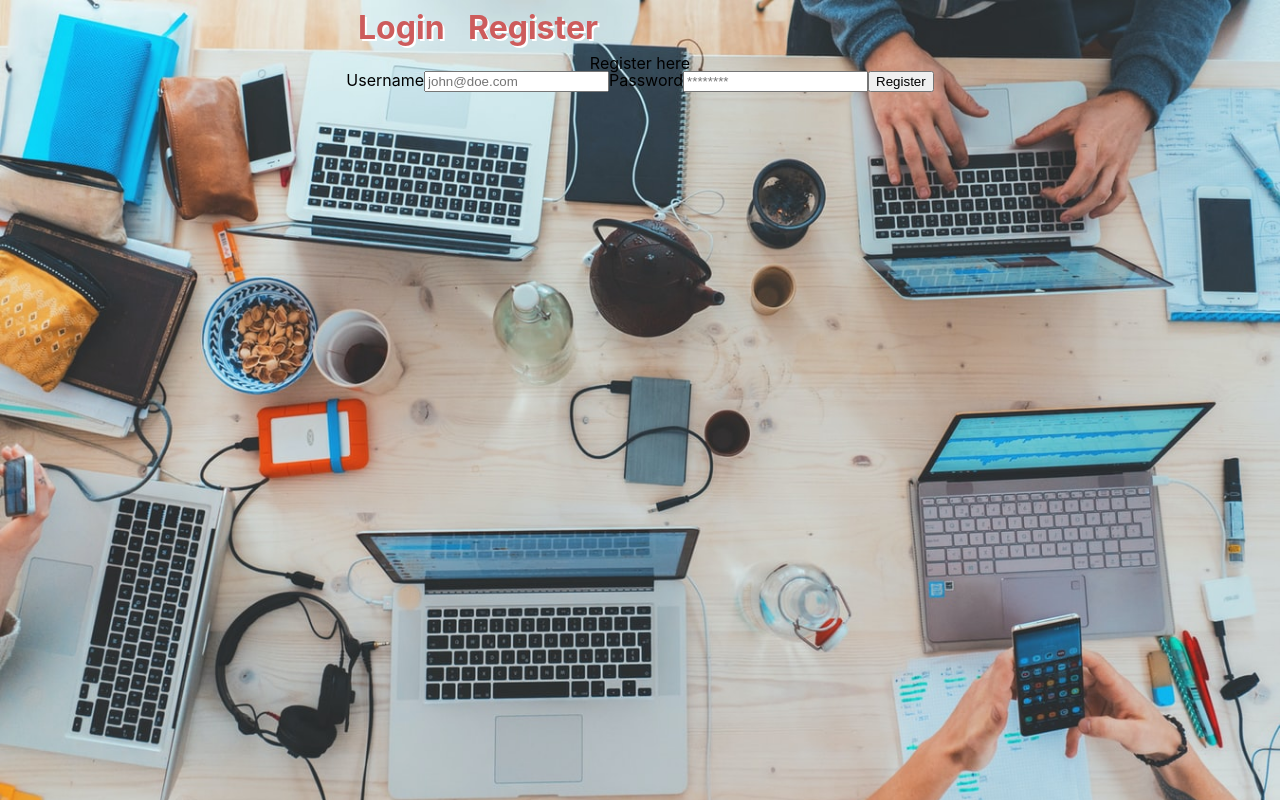
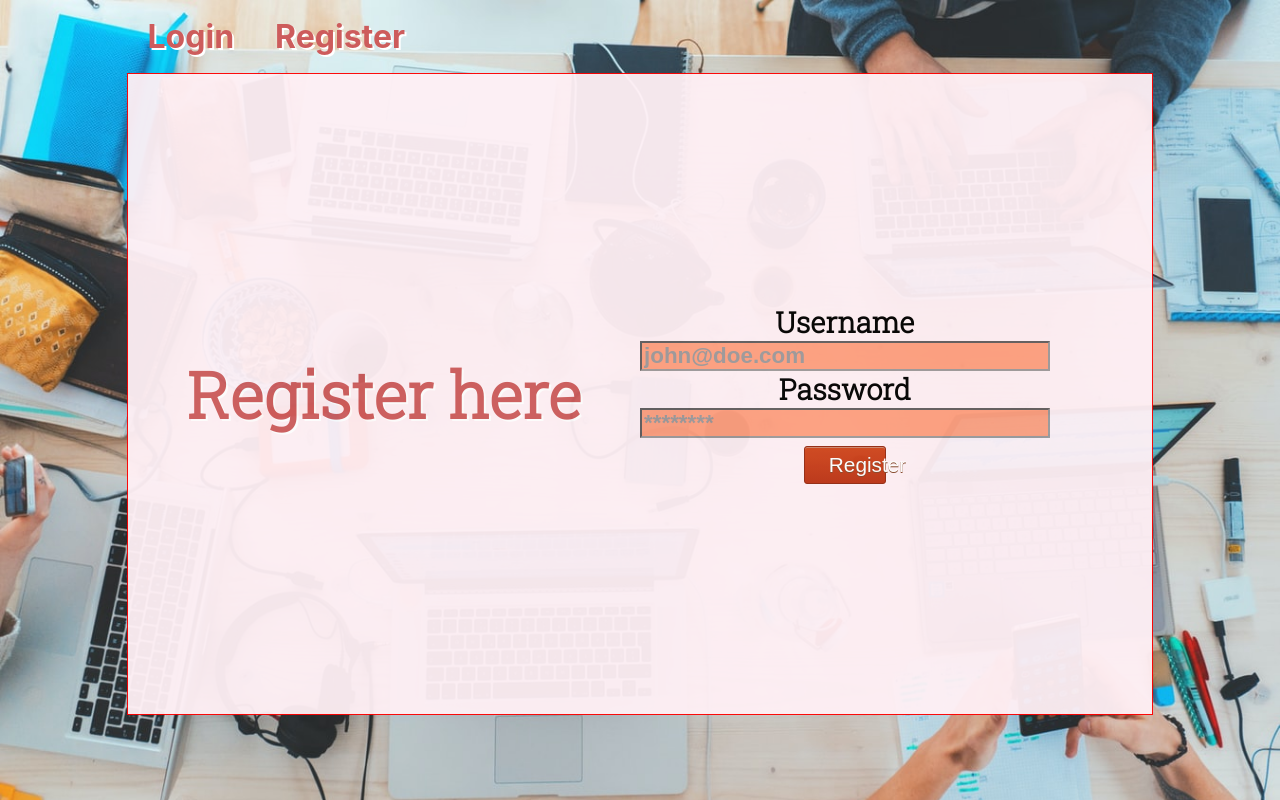
Before and after one commit to BW-Pintereach2-7-27-20/front-end, a React (Create React App) app in the folder pintereach/: page /register in a window 1280 px wide. Built offline with nearby package versions, Linux system fonts and the light colour scheme.

Commit message:
Styling all contained in Styled folder. Passed to Login and Register components.

```diff
--- /dev/null
+++ b/pintereach/src/Styled/Button.js
@@ -0,0 +1,21 @@
+import styled from 'styled-components';
+
+const Button = styled.button`
+    width: 20%;
+    margin: 0 auto;
+    margin-top: 2%;
+    box-shadow: inset 0px 1px 0px 0px #cf866c;
+	background: linear-gradient(to bottom, #d0451b 5%, #bc3315 100%);
+	background-color: #d0451b;
+	border-radius: 3px;
+	border: 1px solid #942911;
+	cursor: pointer;
+	color: #ffffff;
+	font-family: Arial;
+	font-size: 1.3rem;
+	padding: 6px 24px;
+	text-decoration: none;
+	text-shadow: 0px 1px 0px #854629;
+`;
+
+export default Button;
--- /dev/null
+++ b/pintereach/src/Styled/Container.js
@@ -0,0 +1,23 @@
+import styled from 'styled-components';
+
+const Container = styled.div`
+    display: flex;
+    justify-content: center;
+    border: 1px solid red;
+    width: 80vw;
+    height: 80vh;
+    background-color: lavenderblush;
+    opacity: 95%;
+
+    h2 {
+    width: 40%;
+    align-self: center;
+    font-size: 4.0rem;
+    font-family: 'Roboto Slab', serif;
+    font-weight: bold;
+    color: indianred;
+    text-shadow: 2px 2px white;
+    }
+`;
+
+export default Container;
--- /dev/null
+++ b/pintereach/src/Styled/Form.js
@@ -0,0 +1,26 @@
+import styled from 'styled-components';
+
+const Form = styled.form`
+  display: flex;
+  flex-direction: column;
+  align-self: center;
+  width: 40%;
+  padding: 5%;
+
+  label {
+    font-size: 1.8rem;
+    margin: 1%;
+    font-family: 'Roboto Slab', serif;
+    font-weight: bold;
+  }
+
+  input {
+    height: 3vh;
+    background-color: coral;
+    opacity: 70%;
+    font-weight: bold;
+    font-size: 1.4rem;
+  }
+`;
+
+export default Form;
--- a/pintereach/src/components/Login.js
+++ b/pintereach/src/components/Login.js
@@ -1,69 +1,11 @@
 import React, { useState } from 'react';
 import { axiosWithAuth } from '../utils/axiosWithAuth';
 
-import styled from 'styled-components';
+// styled components imports - each in their own folder in Styled
+import Container from '../Styled/Container';
+import Form from '../Styled/Form';
+import Button from '../Styled/Button';
 
-
-const StyledDiv = styled.div`
-  display: flex;
-  justify-content: center;
-  border: 1px solid red;
-  width: 80vw;
-  height: 80vh;
-  background-color: lavenderblush;
-  opacity: 95%;
-
-  h2 {
-   width: 40%;
-   align-self: center;
-   font-size: 4.0rem;
-   font-family: 'Roboto Slab', serif;
-   font-weight: bold;
-   color: indianred;
-   text-shadow: 2px 2px white;
-  }
-`;
-
-const StyledForm = styled.form`
-  display: flex;
-  flex-direction: column;
-  align-self: center;
-  width: 40%;
-  padding: 5%;
-
-  label {
-    font-size: 1.8rem;
-    margin: 1%;
-    font-family: 'Roboto Slab', serif;
-    font-weight: bold;
-  }
-
-  input {
-    height: 3vh;
-    background-color: coral;
-    opacity: 70%;
-    font-weight: bold;
-    font-size: 1.4rem;
-  }
-`;
-
-const StyledButton = styled.button`
-  width: 20%;
-  margin: 0 auto;
-  margin-top: 2%;
-  box-shadow: inset 0px 1px 0px 0px #cf866c;
-	background: linear-gradient(to bottom, #d0451b 5%, #bc3315 100%);
-	background-color: #d0451b;
-	border-radius: 3px;
-	border: 1px solid #942911;
-	cursor: pointer;
-	color: #ffffff;
-	font-family: Arial;
-	font-size: 1.3rem;
-	padding: 6px 24px;
-	text-decoration: none;
-	text-shadow: 0px 1px 0px #854629;
-`;
 
 const initialValue = {
   username: '',
@@ -91,10 +33,10 @@ const Login = (props) => {
 
   return (
 
-    <StyledDiv>
+    <Container>
       {localStorage.getItem('token') && props.history.push('/dashboard')}
       <h2>Login here</h2>
-      <StyledForm onSubmit={onSubmit}>
+      <Form onSubmit={onSubmit}>
         <label htmlFor='username'>Username</label>
         <input
           type='text'
@@ -112,9 +54,9 @@ const Login = (props) => {
           onChange={onChange}
         />
 
-        <StyledButton>Login</StyledButton>
-      </StyledForm>
-    </StyledDiv>
+        <Button>Login</Button>
+      </Form>
+    </Container>
   );
 };
 
--- a/pintereach/src/components/Register.js
+++ b/pintereach/src/components/Register.js
@@ -1,5 +1,9 @@
 import React, { useState } from 'react';
 import { axiosWithAuth } from '../utils/axiosWithAuth';
+// styled components imports - each in their own folder in Styled
+import Container from '../Styled/Container';
+import Form from '../Styled/Form';
+import Button from '../Styled/Button';
 
 const initialValue = {
   username: '',
@@ -24,11 +28,11 @@ const Register = (props) => {
   };
 
   return (
-    <>
+    <Container>
       {localStorage.getItem('token') && props.history.push('/dashboard')}
 
       <h2>Register here</h2>
-      <form onSubmit={onSubmit}>
+      <Form onSubmit={onSubmit}>
         <label htmlFor='username'>Username</label>
         <input
           type='text'
@@ -46,9 +50,9 @@ const Register = (props) => {
           onChange={onChange}
         />
 
-        <button>Register</button>
-      </form>
-    </>
+        <Button>Register</Button>
+      </Form>
+    </Container>
   );
 };
 
```
